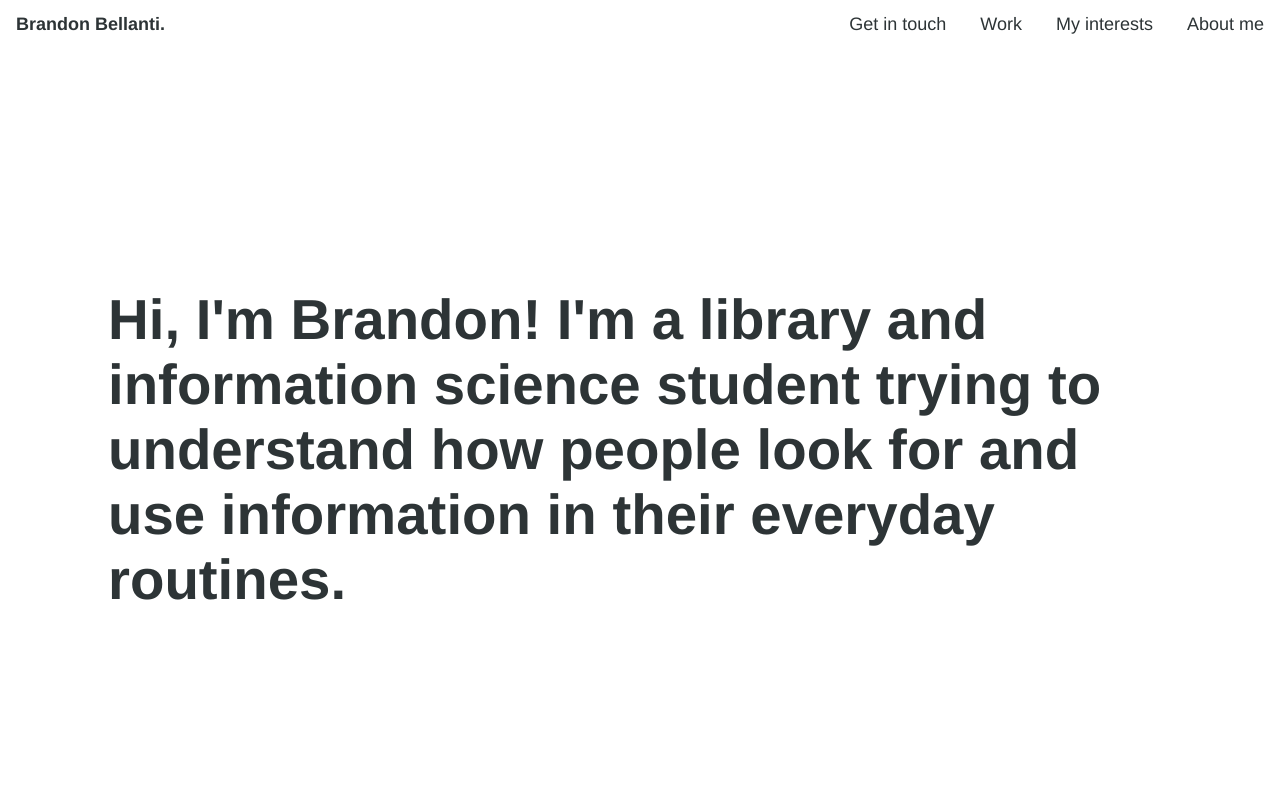
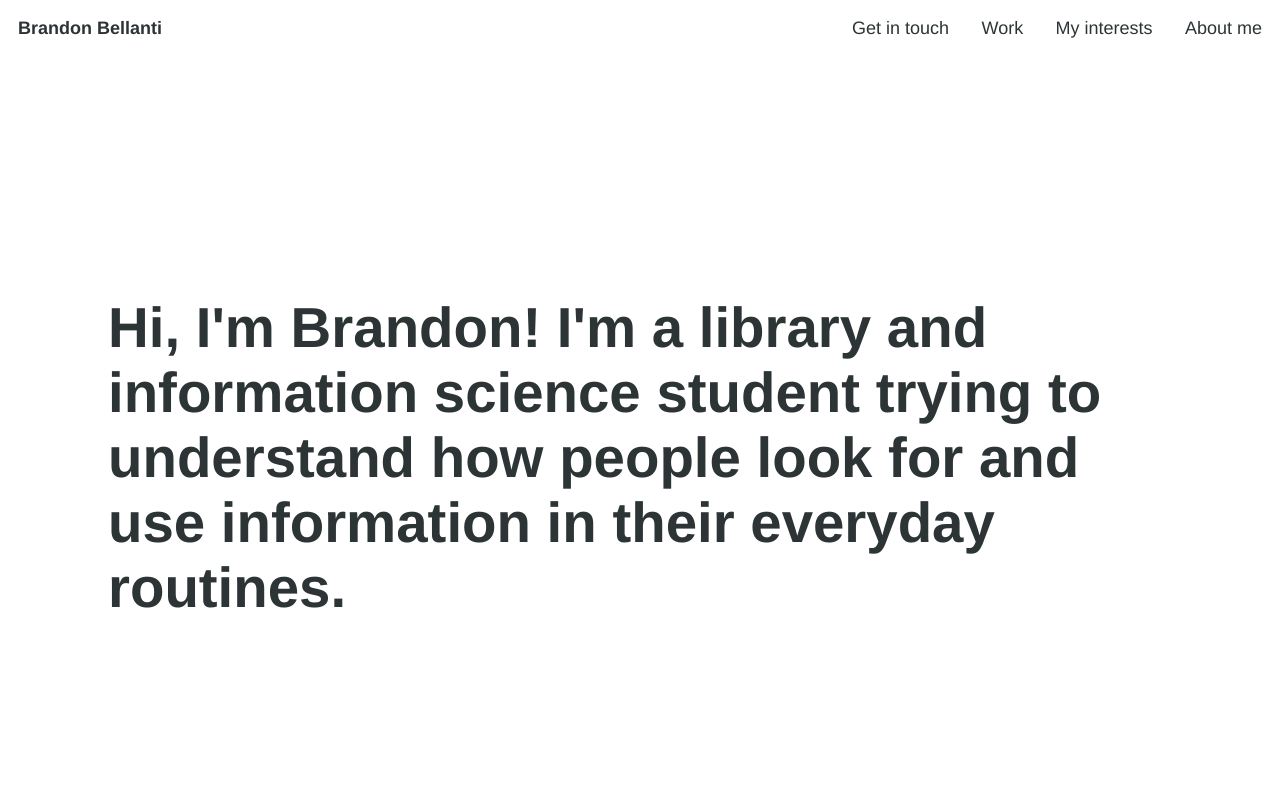
Before and after one commit to brandonbellanti/brandonbellanti.github.io, a plain HTML site: page index.html in a window 1280 px wide. Shown: the top 800 px of the page. Drawn offline with Linux system fonts and the light colour scheme.

Commit message:
Worked on menu

```diff
--- a/css/portfolio.css
+++ b/css/portfolio.css
@@ -271,10 +271,9 @@ img.social-icon:hover {
 
   /* Style the links inside the navigation bar */
   .topnav a {
-    /* float: left; */
     display: block;
     float: right;
-    padding: 14px 16px;
+    padding: 1em;
     text-decoration: none;
   }
 
@@ -283,8 +282,8 @@ img.social-icon:hover {
     font-weight: bolder;
   }
   .topnav a:not(:first-child) {
-    float:right;
-    padding-left: 1em;
+    text-align:right;
+    padding-left: .8em;
   }
 
   .topnav a:not(:first-child):hover {
@@ -325,9 +324,21 @@ img.social-icon:hover {
       right: 0;
       top: 0;
     }
+
     .topnav.responsive a {
       float: none;
       display: block;
       text-align: left;
+
     }
+
+    .topnav.responsive a:first-child {
+      text-align: left;
+    }
+
+    .topnav.responsive a:not(:first-child){
+      text-align: right;
+      padding-bottom:0;
+    }
+
   }
--- a/index.html
+++ b/index.html
@@ -25,7 +25,7 @@
     <!-- Load an icon library to show a hamburger menu (bars) on small screens -->
 
     <div id="myTopnav" class="topnav">
-        <a href="#myTopnav" class="active">Brandon Bellanti.</a>
+        <a href="#myTopnav" class="active">Brandon Bellanti</a>
         <a href="#about">About me</a>
         <a href="#interests">My interests</a>
         <a href="#work">Work</a>
```
